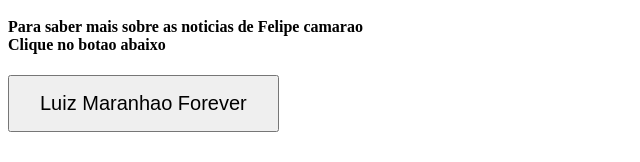
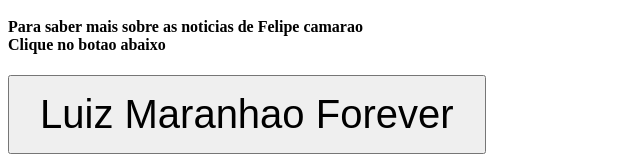
Before and after one commit to vitu-1706/Portal-Do-Tibirito, a plain HTML site: page index.html in a window 1280 px wide. Shown: the part 1785-1947 px from the top of the page, without its empty margins (0-640 px from the left). Before the commit the page ends 1925 px from the top, so only its background shows below. Drawn offline with Linux system fonts and the light colour scheme.

Commit message:
Update index.html

```diff
--- a/index.html
+++ b/index.html
@@ -30,5 +30,5 @@
 <h4>Para saber mais sobre as noticias de Felipe camarao<br>Clique no botao abaixo</h4>
 
 <a href="https://pt.wikipedia.org/wiki/Oruam">
-  <button style="font-size: 20px; padding: 15px 30px;">Luiz Maranhao Forever</button>
+  <button style="font-size: 40px; padding: 15px 30px;">Luiz Maranhao Forever</button>
 </a>
```
